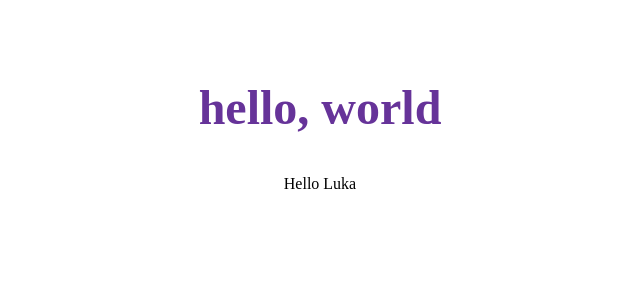
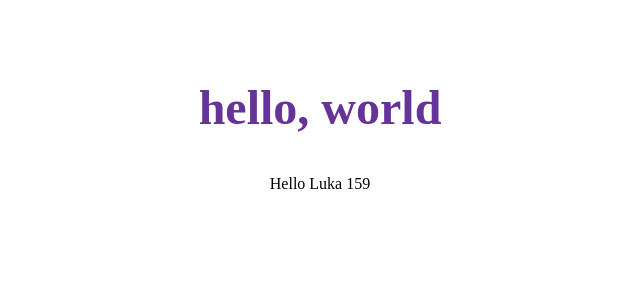
Before and after one commit to lukinoo/React-intern, a React (Vite) app: page / in a window 1280 px wide. Shown: the top 300 px of the page, without its empty margins (320-960 px from the left). Built offline with nearby package versions, Linux system fonts and the light colour scheme.

Commit message:
adding number display

```diff
--- a/src/App.jsx
+++ b/src/App.jsx
@@ -1,13 +1,14 @@
-import "./App.css";
+import './App.css'
 
 function App() {
-  return (
-    <div className="App">
-      <h2 className="title">hello, world</h2>
-      {/* create num counter */}
-      <span className=""> Hello Luka </span>
-    </div>
-  );
+    return (
+        <div className='App'>
+            <h2 className='title'>hello, world</h2>
+            {/* create num counter */}
+            <span className=''> Hello Luka </span>
+            <span className='number-display'>159</span>
+        </div>
+    )
 }
 
-export default App;
+export default App
```
